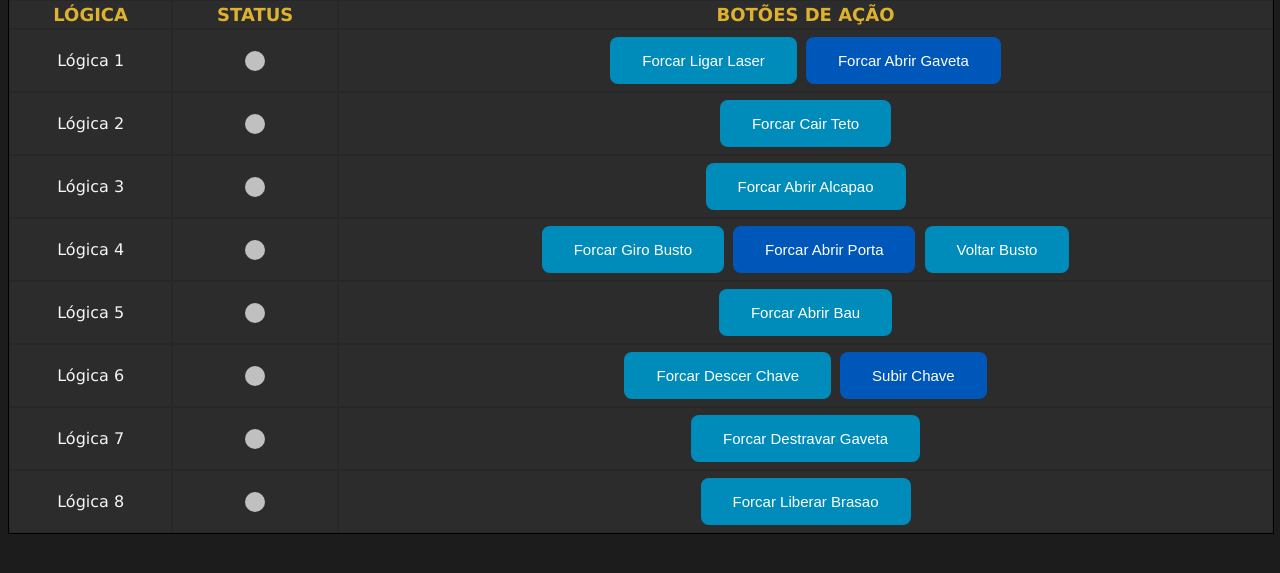
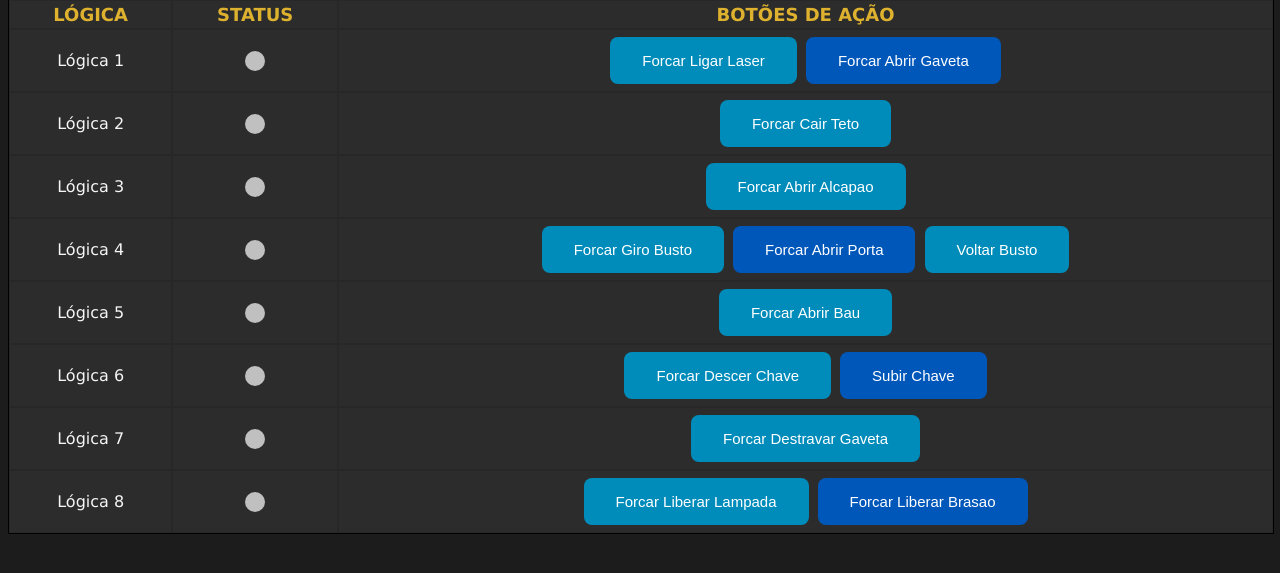
Before and after one commit to HugoFM2/BHEscapeSalaSD, a Django app: page / in a window 1280 px wide. Shown: the part 179-752 px from the top of the page. Run offline with Django 3.2, Linux system fonts and the light colour scheme.

Commit message:
Logica 8 - Adição do botao para abrir trava da caixa

```diff
--- a/escapebhserver/escapebhjogo/classes/logica_8.py
+++ b/escapebhserver/escapebhjogo/classes/logica_8.py
@@ -41,10 +41,10 @@ class Logica_8(Logica_geral):
     # Metodo abrir a caixa que contem a lampada
     @classmethod
     def abrirCaixa(cls):
-        mcp.setup(cls.gp_travaTubo, mcp.GPB, mcp.OUT, mcp.ADDRESS2)
-        mcp.output(cls.gp_travaTubo, mcp.GPB, mcp.LOW, mcp.ADDRESS2)
+        mcp.setup(cls.gp_travaCaixa, mcp.GPB, mcp.OUT, mcp.ADDRESS2)
+        mcp.output(cls.gp_travaCaixa, mcp.GPB, mcp.LOW, mcp.ADDRESS2)
         time.sleep(0.25)
-        mcp.output(cls.gp_travaTubo, mcp.GPB, mcp.HIGH, mcp.ADDRESS2)
+        mcp.output(cls.gp_travaCaixa, mcp.GPB, mcp.HIGH, mcp.ADDRESS2)
 
     # Metodo abrir o tubo que contem o brasão
     @classmethod
--- a/escapebhserver/escapebhjogo/templates/escapebhhtml/pagina_inicial.html
+++ b/escapebhserver/escapebhjogo/templates/escapebhhtml/pagina_inicial.html
@@ -141,7 +141,8 @@
                     </div>
                     <div class="divTableCell"> <!-- Botao Forcar Abrir Maleta -->
                         <form method='POST'>{% csrf_token %}
-                        <input class="inputButton" type="submit" name="forcar_logica8" value="Forcar Liberar Brasao">
+                        <input class="inputButton" type="submit" name="forcar_logica8" value="Forcar Liberar Lampada">
+                        <input class="inputButton" type="submit" name="forcar_logica8" value="Forcar Liberar Brasao" style="background-color: #0057ba;">
                         </form>
                     </div>
                 </div>
--- a/escapebhserver/escapebhjogo/views.py
+++ b/escapebhserver/escapebhjogo/views.py
@@ -88,6 +88,8 @@ def pagina_inicial(request):
         # Checagem dos botoes da logica 8
         if forcar_logica8 != None and forcar_logica8 == 'Forcar Liberar Brasao':
             Logica_8.abrirTuboBrasao()
+        elif forcar_logica8 != None and forcar_logica8 == 'Forcar Liberar Lampada':
+            Logica_8.abrirCaixa()
 
     return render(request, 'escapebhhtml/pagina_inicial.html', dicionario_para_html )
 
```
